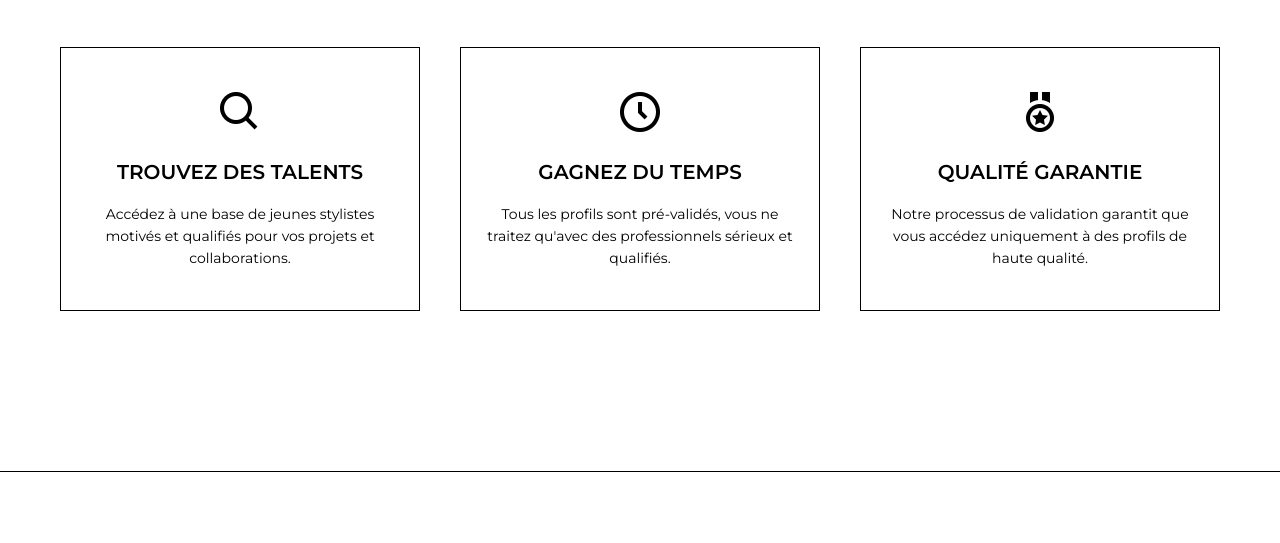
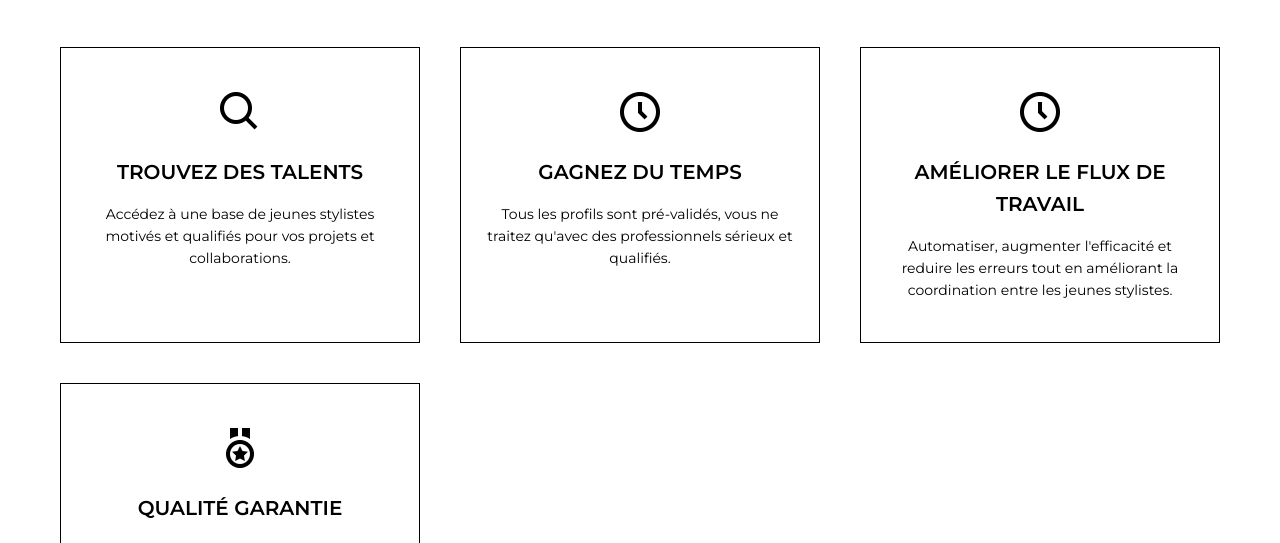
Before and after one commit to ange918/link, a plain HTML site: page styliste.html in a window 1280 px wide. Shown: the part 671-1214 px from the top of the page. Drawn offline with nearby package versions, Linux system fonts and the light colour scheme.

Commit message:
mise a jour de tout les fichiers

```diff
--- a/styliste.html
+++ b/styliste.html
@@ -53,6 +53,11 @@
                         <i class='bx bx-time-five'></i>
                         <h3>Gagnez du Temps</h3>
                         <p>Tous les profils sont pré-validés, vous ne traitez qu'avec des professionnels sérieux et qualifiés.</p>
+                    </div>
+                         <div class="icon-box">
+                        <i class='bx bx-time-five'></i>
+                        <h3>Améliorer le flux de travail</h3>
+                        <p>Automatiser, augmenter l'efficacité et reduire les erreurs tout en améliorant la coordination entre les jeunes stylistes.</p>
                     </div>
                     <div class="icon-box">
                         <i class='bx bx-medal'></i>
```
